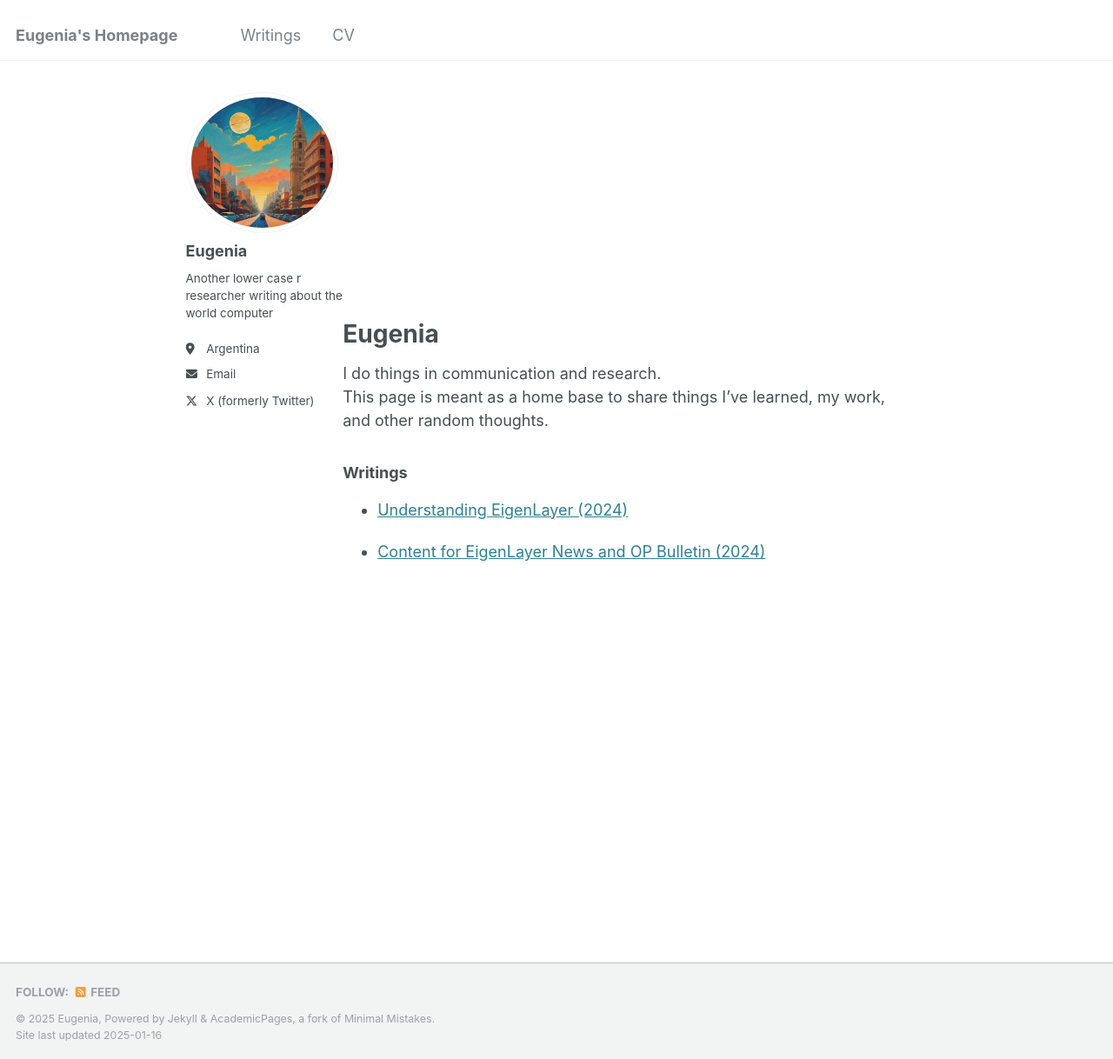
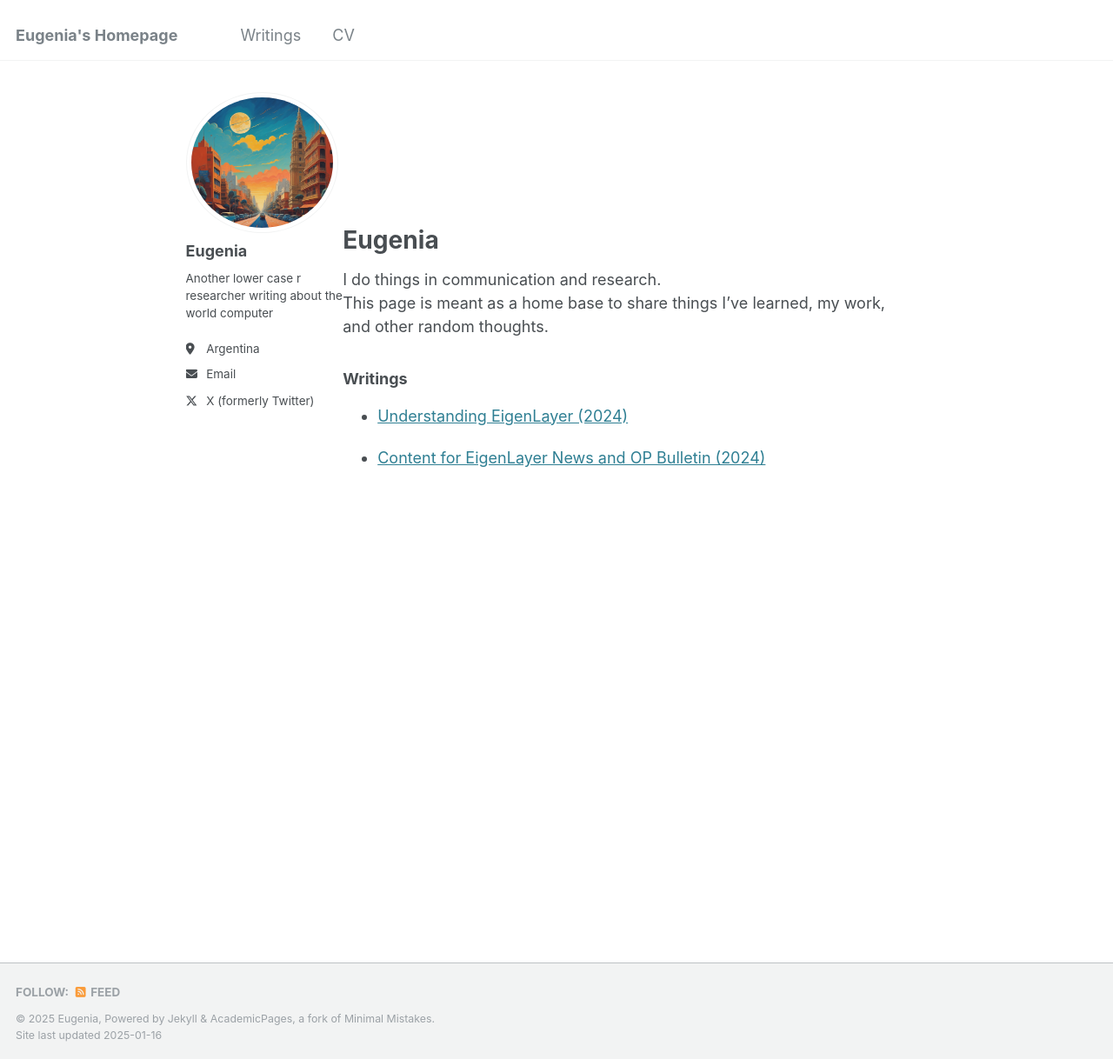
Before and after one commit to eugeniatel/eugeniatel.github.io, a Jekyll site: the page built from _pages/about.md, in a window 1280 px wide and 1218 px high. Shown: the whole window at 87% size. Built offline with Jekyll 4.4.1, drawn with Linux system fonts in a browser that asks for light colours.

Commit message:
Update _page.scss

```diff
--- a/_sass/_page.scss
+++ b/_sass/_page.scss
@@ -5,7 +5,7 @@
 #main {
   @include container;
   @include clearfix;
-  margin-top: 3em; /* Increased top margin for better spacing */
+  margin-top: 2em; /* Increased top margin for better spacing */
   padding: 2em; /* Improved left and right padding */
   animation: intro 0.3s both;
   animation-delay: 0.35s;
@@ -13,7 +13,7 @@
 
 .page {
   margin: 10 auto; /* Centers page content */
-  padding: 10em 1.5em; /* Adds overall page padding for consistency */
+  padding: 5em 1.5em; /* Adds overall page padding for consistency */
   @include breakpoint($large) {
     @include span(10 of 12 last);
     @include prefix(0.5 of 12);
```
